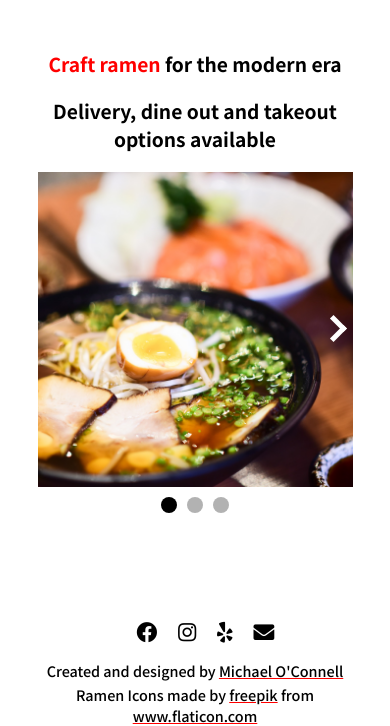
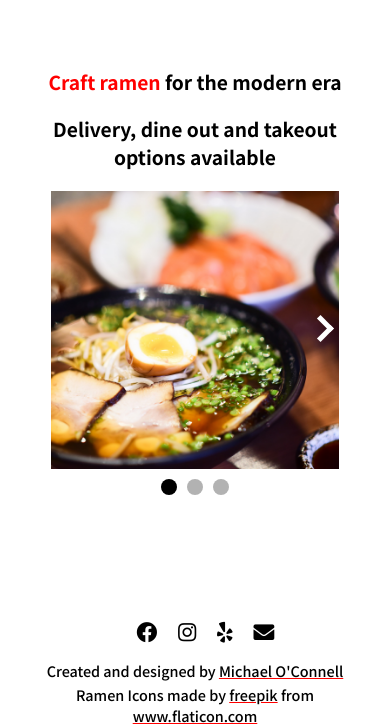
Before and after one commit to michaeloconnelliii/karafutoRamen, a PHP site: page / in a window 390 px wide. Shown: the part 118-844 px from the top of the page. Run offline with PHP 8.4, Linux system fonts and the light colour scheme.

Commit message:
Body is responsive except header and footer need to have a capped container.

```diff
--- a/style.css
+++ b/style.css
@@ -1,3 +1,5 @@
+/* TODO - Fix header for large screen sizes, fix footer for large screen sizes */
+
 /* ======= Global Styles ======= */
 * {
     box-sizing: border-box;
@@ -74,7 +76,7 @@ footer {
 /* ======= Resuable Components ======= */
 .main-grid {
     display: grid;
-    grid-template-columns: minmax(1.5em, 1fr) minmax(0, 900px) minmax(1.5em, 1fr);
+    grid-template-columns: minmax(1.5em, 1fr) minmax(0, 1100px) minmax(1.5em, 1fr);
 }
 
 .header-grid {
@@ -119,7 +121,8 @@ nav {
 
 .nav-menu {
     height: 100%;
-    width: 35%;
+    width: 50%;
+    max-width: 400px;
     align-self: center;
     align-items: center;
     display: flex;
@@ -164,8 +167,8 @@ nav {
     grid-column: 2;
 
     position: relative;
-    height: 175px;
-    width: 175px;
+    height: 40vh;
+    width: 80%;
     margin: 0 auto;
 }
 
@@ -180,6 +183,7 @@ nav {
     width: 100%;
     height: 100%;
     object-fit: cover;
+    object-position: center bottom;
 }
 
 .carousel-track-container {
@@ -316,10 +320,10 @@ footer > * {
         font-size: 0.9rem;
     }
 
-    /* ======= Carousel ======= */
-    .carousel {
-        height: 215px;
-        width: 215px;
+    @media(min-height: 600px) {
+        .carousel {
+            height: 33vh;
+        }
     }
 }
 
@@ -346,12 +350,6 @@ footer > * {
         font-size: 1.1rem;
     }
 
-    /* ======= Carousel ======= */
-    .carousel {
-        height: 260px;
-        width: 260px;
-    }
-
     @media(min-height: 800px) {
         /* ======= Typography ======= */
         .logo {
@@ -374,12 +372,6 @@ footer > * {
 
         .social-list {
             font-size: 1.3rem;
-        }
-
-        /* ======= Carousel ======= */
-        .carousel {
-            height: 315px;
-            width: 315px;
         }
 
         .arrow {
@@ -417,12 +409,6 @@ footer > * {
         font-size: 1.3rem;
     }
 
-    /* ======= Carousel ======= */
-    .carousel {
-        height: 315px;
-        width: 315px;
-    }
-
     .arrow {
         border-width: 0 5px 5px 0;
         padding: 7px;
@@ -432,14 +418,6 @@ footer > * {
         width: 16px;
         height: 16px;
         margin-right: 1em;
-    }
-}
-
-@media (min-width: 600px) {
-    /* ======= Carousel ======= */
-    .carousel {
-        height: 425px;
-        width: 500px;
     }
 }
 
@@ -483,7 +461,15 @@ footer > * {
     }
 
     .nav-menu {
-        width: 55%;
         flex-direction: row;
     }
+
+    /* ======= Carousel ======= */
+    .carousel {
+        height: 62vh;
+    }
+
+    .carousel-slide:nth-of-type(2) img{
+        object-position: top;
+    }
 }
```
